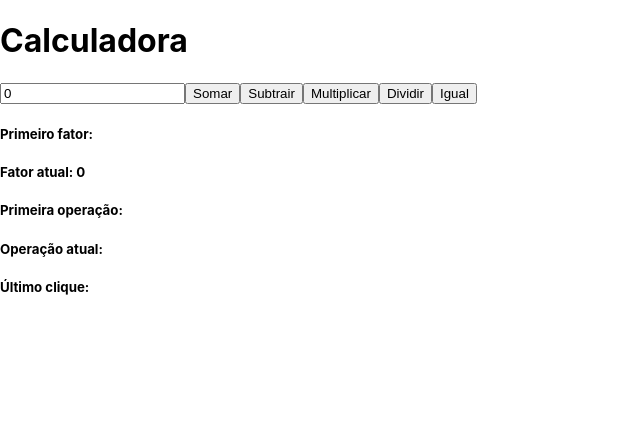
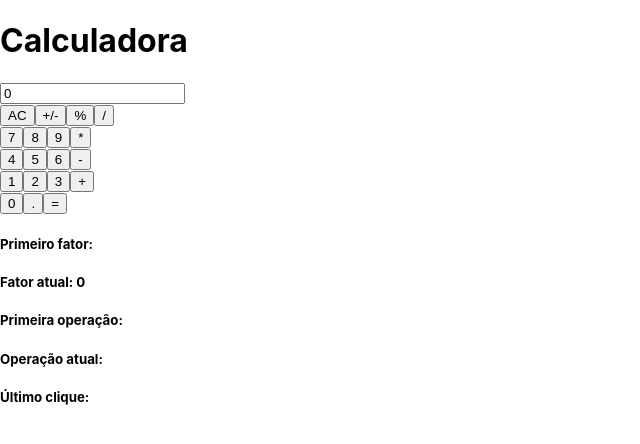
Before and after one commit to vcnsiqueira/React_calculator, a React (Create React App) app: page / in a window 1280 px wide. Shown: the top 444 px of the page, without its empty margins (0-640 px from the left). Built offline with nearby package versions, Linux system fonts and the light colour scheme.

Commit message:
Calculator display changed. Adding the number buttons, changing the operation buttons to '+', '-', '*', '/' and '='. Adding other calculator buttons (without its actions) and dealing with the number button clicks

```diff
--- a/src/App.css
+++ b/src/App.css
@@ -2,31 +2,6 @@
   text-align: center;
 }
 
-.App-logo {
-  height: 40vmin;
-  pointer-events: none;
-}
-
-@media (prefers-reduced-motion: no-preference) {
-  .App-logo {
-    animation: App-logo-spin infinite 20s linear;
-  }
-}
-
-.App-header {
-  background-color: #282c34;
-  min-height: 100vh;
-  display: flex;
-  flex-direction: column;
-  align-items: center;
-  justify-content: center;
-  font-size: calc(10px + 2vmin);
-  color: white;
-}
-
-.App-link {
-  color: #61dafb;
-}
 
 @keyframes App-logo-spin {
   from {
--- a/src/App.js
+++ b/src/App.js
@@ -7,38 +7,35 @@ class App extends Component {
     super(props);
 
     this.state = {
-      currentFactor: 0,
-      firstFactor: '',
-      firstOperation: '',
-      currentOperation: '',
-      lastClickIsNumber: ''
+      currentFactor: 0, // número mostrado no display
+      firstFactor: '', //primeiro fator clicado
+      firstOperation: '', // primeira operação estabelecida
+      currentOperation: '', // operação atual
+      lastClickIsNumber: '' // booleano para verificar se o último clique foi numérico ou não
     };
 
   }
 
-  handleCurrentFactor = event => {
+  handleDisplay = event => { // função que lida com o display
     this.setState({
       currentFactor: event.target.value,
       lastClickIsNumber: true
     });
   };
 
-  handleOperationButton = event => {
-    const operacao = event.target.id;
-    const ultimo = this.state.currentFactor;
-
+  handleOperationButton = event => { // função que lida com os botões de operação (soma, subtração, multiplicação e divisão)
     if(this.state.firstOperation === '') {
       this.setState({
         firstOperation: event.target.id,
         currentOperation: event.target.id,
         firstFactor: this.state.currentFactor,
         lastClickIsNumber: false
-      })
+      });
     } else if(!this.state.lastClickIsNumber){
       this.setState({
         firstOperation: event.target.id,
         currentOperation: event.target.id
-      })
+      });
     } else {
       const result = this.evaluateOperation(); // alterar o evaluateOperation para apenas retornar o resultado e não atualizar os states
       this.setState({
@@ -46,15 +43,11 @@ class App extends Component {
         firstFactor: result,
         currentFactor: result,
         lastClickIsNumber: false
-      })
-    }
-    console.log(`Primeiro fator: ${ultimo}`);
-    console.log(`Operação selecionada: ${operacao}`);
-    console.log(`Última operação: ${this.state.firstOperation}`)
-
+      });
+    };
   };
 
-  evaluateOperation = () => {
+  evaluateOperation = () => { // função que calcula a operação selecionada
     let result = 0
     switch(this.state.currentOperation) {
       case "+":
@@ -72,11 +65,10 @@ class App extends Component {
       default:
         alert("Houve algum problema na seleção da operação!")
     }
-    console.log(result)
     return result;
   }
 
-  handleEqualButton = () => {
+  handleEqualButton = () => { // função que lida com o clique no botão igual
     if(this.state.currentOperation === '' || !this.state.lastClickIsNumber) {
       return null;
     }
@@ -90,16 +82,58 @@ class App extends Component {
     });
   };
 
+  handleNumberButton = event => { // função que lida com o clique nos botões numéricos
+    let number = this.state.currentFactor;
+    if(!this.state.lastClickIsNumber || this.state.currentFactor === 0) {
+      number = event.target.id
+      this.setState({
+        currentFactor: parseFloat(number),
+        lastClickIsNumber: true
+      });
+    } else {
+      number = `${number}${event.target.id}`
+      this.setState({
+        currentFactor: parseFloat(number)
+      });
+    }
+  }
+
   render() {
     return (
       <div>
           <h1>Calculadora</h1>
-          <input type="number" onChange={this.handleCurrentFactor} value={this.state.currentFactor} maxLength="15"/>
-          <button id="+" onClick={this.handleOperationButton}>Somar</button>
-          <button id="-" onClick={this.handleOperationButton}>Subtrair</button>
-          <button id="*" onClick={this.handleOperationButton}>Multiplicar</button>
-          <button id="/" onClick={this.handleOperationButton}>Dividir</button>
-          <button id="=" onClick={this.handleEqualButton}>Igual</button>
+          <div>
+            <input type="number" onChange={this.handleDisplay} value={this.state.currentFactor} maxLength="15"/>
+          </div>
+          <div>
+            <button id="AC">AC</button>
+            <button id="+/-">+/-</button>
+            <button id="%">%</button>
+            <button id="/" onClick={this.handleOperationButton}>/</button>
+          </div>
+          <div>
+            <button id="7" onClick={this.handleNumberButton}>7</button>
+            <button id="8" onClick={this.handleNumberButton}>8</button>
+            <button id="9" onClick={this.handleNumberButton}>9</button>
+            <button id="*" onClick={this.handleOperationButton}>*</button>
+          </div>
+          <div>
+            <button id="4" onClick={this.handleNumberButton}>4</button>
+            <button id="5" onClick={this.handleNumberButton}>5</button>
+            <button id="6" onClick={this.handleNumberButton}>6</button>
+            <button id="-" onClick={this.handleOperationButton}>-</button>
+          </div>
+          <div>
+            <button id="1" onClick={this.handleNumberButton}>1</button>
+            <button id="2" onClick={this.handleNumberButton}>2</button>
+            <button id="3" onClick={this.handleNumberButton}>3</button>
+            <button id="+" onClick={this.handleOperationButton}>+</button>
+          </div>
+          <div>
+            <button id="0" onClick={this.handleNumberButton}>0</button>
+            <button id="point">.</button>
+            <button id="=" onClick={this.handleEqualButton}>=</button>
+          </div>
           <h5>{`Primeiro fator: ${this.state.firstFactor}`}</h5>
           <h5>{`Fator atual: ${this.state.currentFactor}`}</h5>
           <h5>{`Primeira operação: ${this.state.firstOperation}`}</h5>
```
